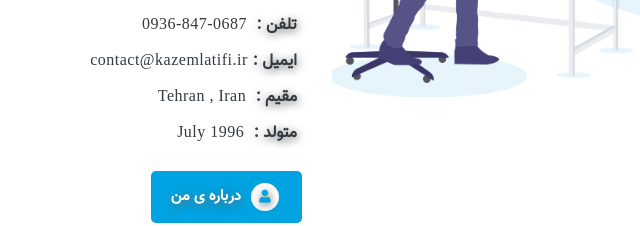
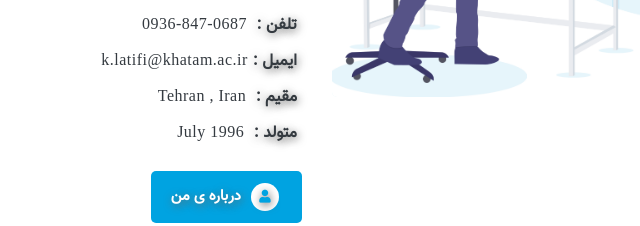
Before and after one commit to masood0098/resume, a plain HTML site: page index.html in a window 1280 px wide. Shown: the part 468-694 px from the top of the page, 263-903 px from the left. Drawn offline with Linux system fonts and the light colour scheme; files whose address does not match are found by name.

Commit message:
Update index.html

```diff
--- a/index.html
+++ b/index.html
@@ -160,7 +160,7 @@
 
                                                     <ul class="info list-inline mb-15">
                                                         <li class="text-dark"><span class="font-w-700">تلفن :</span> 0687-847-0936 </li>
-                                                        <li class="text-dark"><span class="font-w-700">ایمیل :</span><a href="mailto:k.latifi@khatam.ac.ir" class="text-dark">contact@kazemlatifi.ir</a></li>
+                                                        <li class="text-dark"><span class="font-w-700">ایمیل :</span><a href="mailto:k.latifi@khatam.ac.ir" class="text-dark">k.latifi@khatam.ac.ir</a></li>
                                                         <li class="text-dark"><span class="font-w-700">مقیم :</span> Tehran , Iran</li>
                                                         <li class="text-dark"><span class="font-w-700">متولد :</span> July 1996</li>
                                                     </ul>
```
